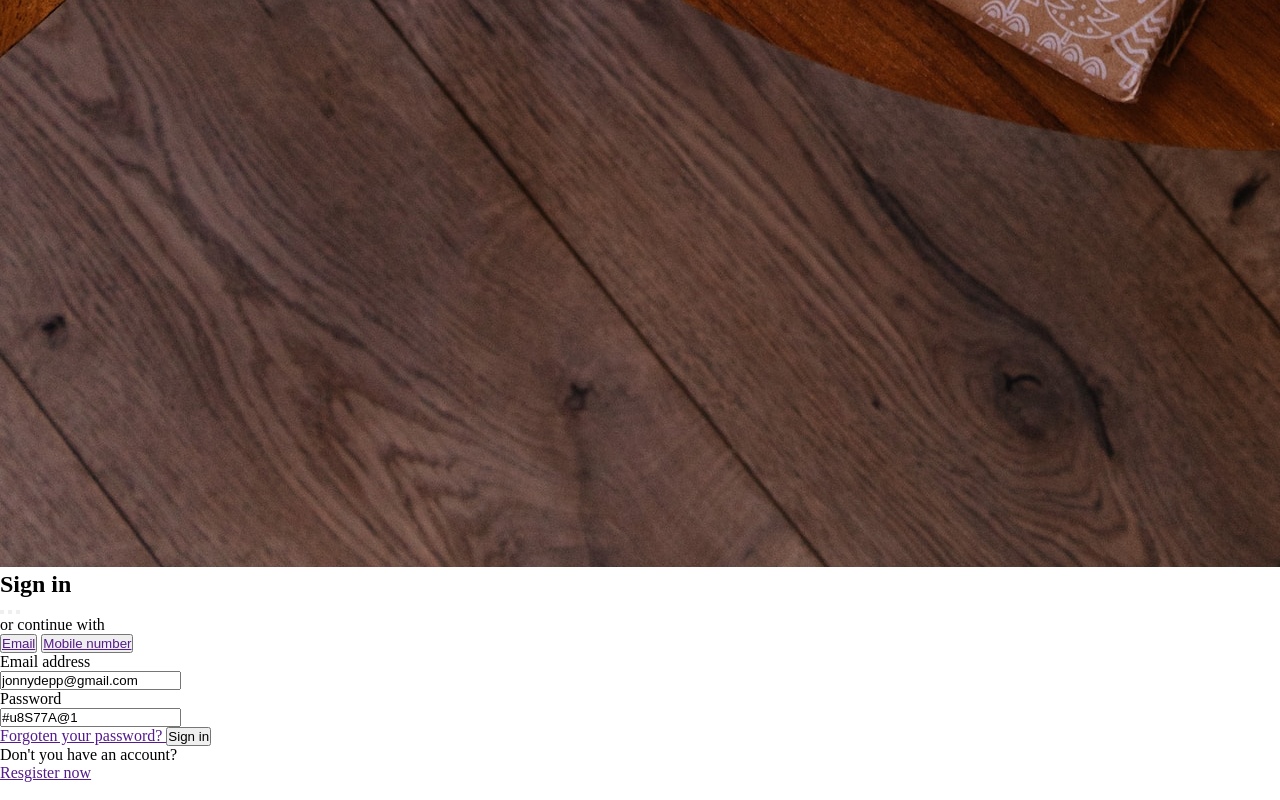
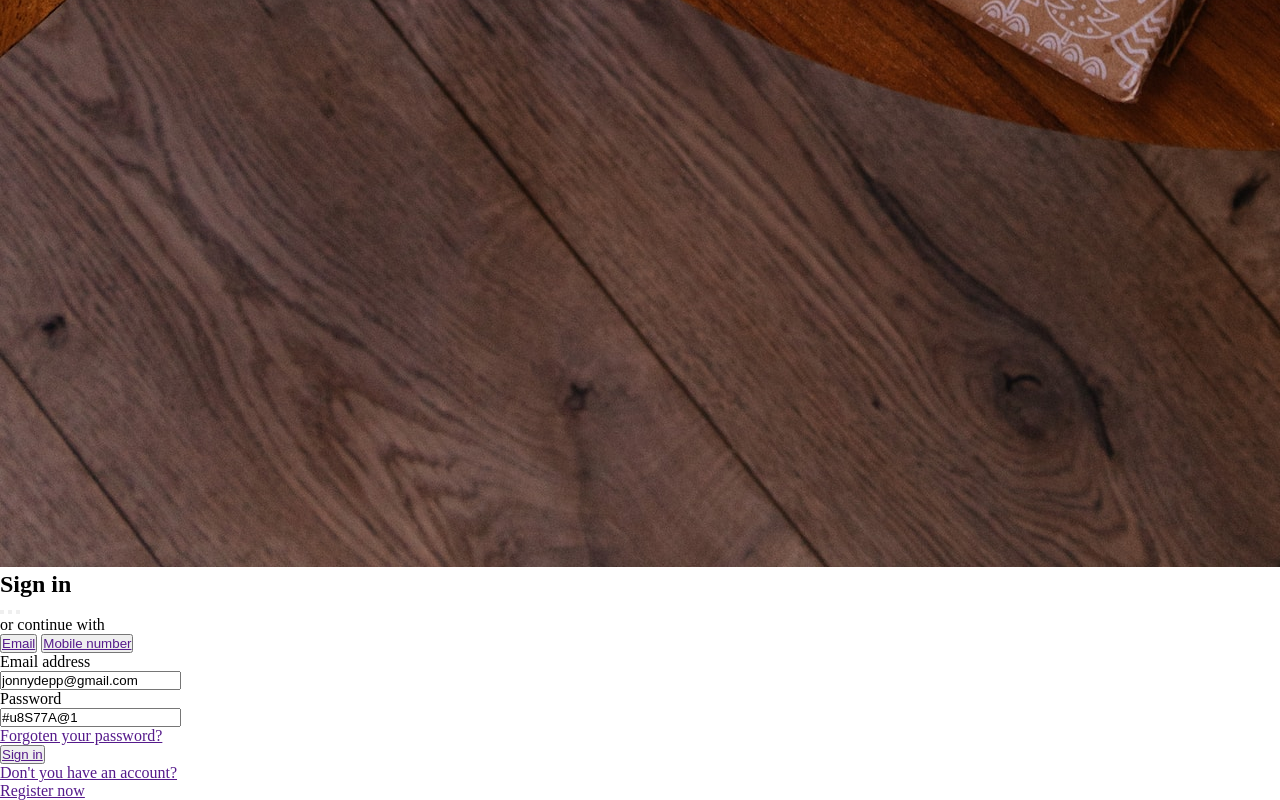
Before and after one commit to LeonelBarchetta/Sign-in-page-design, a plain HTML site: page index.html in a window 1280 px wide. Shown: the part 2313-3113 px from the top of the page. Drawn offline with Linux system fonts and the light colour scheme.

Commit message:
revision de html

```diff
--- a/index.html
+++ b/index.html
@@ -56,17 +56,25 @@
                     <input type="password
                     " value="#u8S77A@1">
                 </form>
-                <a href="" target="_blank">
-                    Forgoten your password?
-                </a>
+                <p>
+                    <a href="" target="_blank">
+                        Forgoten your password?
+                    </a>
+                </p>
                 <button>
-                    Sign in
+                    <a href="" target="_blank">
+                        Sign in
+                    </a>
+
                 </button>
                 <p>
-                    Don't you have an account?
+                    <a href="" target="_blank">
+                        Don't you have an account?
+                    </a>
+
                 </p>
                 <a href="">
-                    Resgister now
+                    Register now
                 </a>
             </div>
         </section>
```
